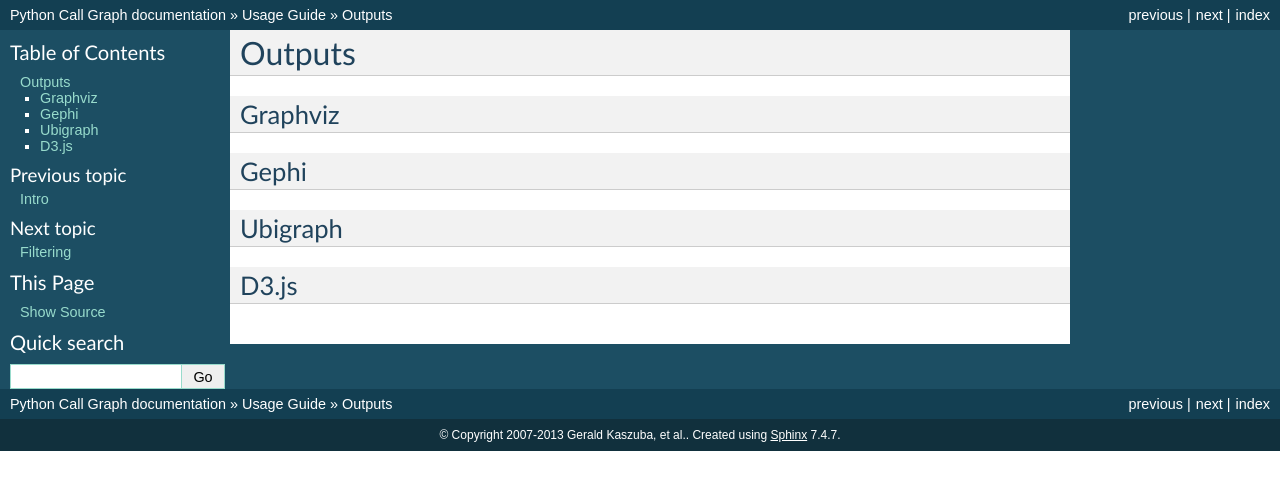
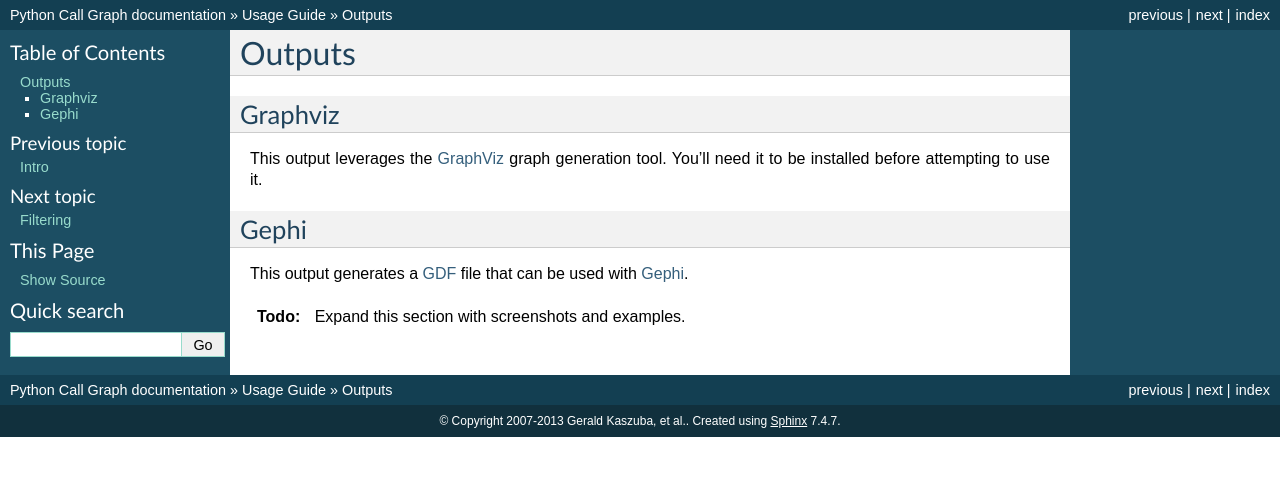
Before and after one commit to gak/pycallgraph, a Sphinx documentation site: the page built from docs/guide/outputs.rst, in a window 1280 px wide. Shown: the top 490 px of the page. Built offline with Sphinx 7.4.7, drawn with Linux system fonts in a browser that asks for light colours; the version number could not be read and is left out.

Commit message:
Some documentation updates. Mostly just todo entries :)

```diff
--- a/docs/conf.py
+++ b/docs/conf.py
@@ -20,6 +20,8 @@ sys.path.insert(0, os.path.abspath('..'))
 import pycallgraph
 
 # -- General configuration -----------------------------------------------------
+
+todo_include_todos = True
 
 # If your documentation needs a minimal Sphinx version, state it here.
 #needs_sphinx = '1.0'
--- a/docs/guide/command_line_usage.rst
+++ b/docs/guide/command_line_usage.rst
@@ -24,6 +24,10 @@ Arguments
 
    Run a module as a script.
 
+.. cmdoption:: -m <module>, --module <module>
+
+   Run a module as a script.
+
 Examples
 --------
 
--- a/docs/guide/custom_outputs.rst
+++ b/docs/guide/custom_outputs.rst
@@ -2,3 +2,5 @@
 
 Custom Outputs
 ==============
+
+.. todo:: Sorry, this section needs some work :) Feel free to contribute!
--- a/docs/guide/filtering.rst
+++ b/docs/guide/filtering.rst
@@ -1,2 +1,4 @@
 Filtering
-*********
+=========
+
+.. todo:: Sorry, this section needs some work :) Feel free to contribute!
--- a/docs/guide/outputs.rst
+++ b/docs/guide/outputs.rst
@@ -1,4 +1,4 @@
-.. outputs:
+.. _outputs:
 
 Outputs
 *******
@@ -6,11 +6,11 @@ Outputs
 Graphviz
 ========
 
+This output leverages the `GraphViz <http://www.graphviz.org/>`_ graph generation tool. You'll need it to be installed before attempting to use it.
+
 Gephi
 =====
 
-Ubigraph
-========
+This output generates a `GDF <http://guess.wikispot.org/The_GUESS_.gdf_format>`_ file that can be used with `Gephi <https://gephi.org>`_.
 
-D3.js
-=====
+.. todo:: Expand this section with screenshots and examples.
```
Also changed, not shown: docs/guide/intro.rst (+5 -3 lines), 1 other file.
